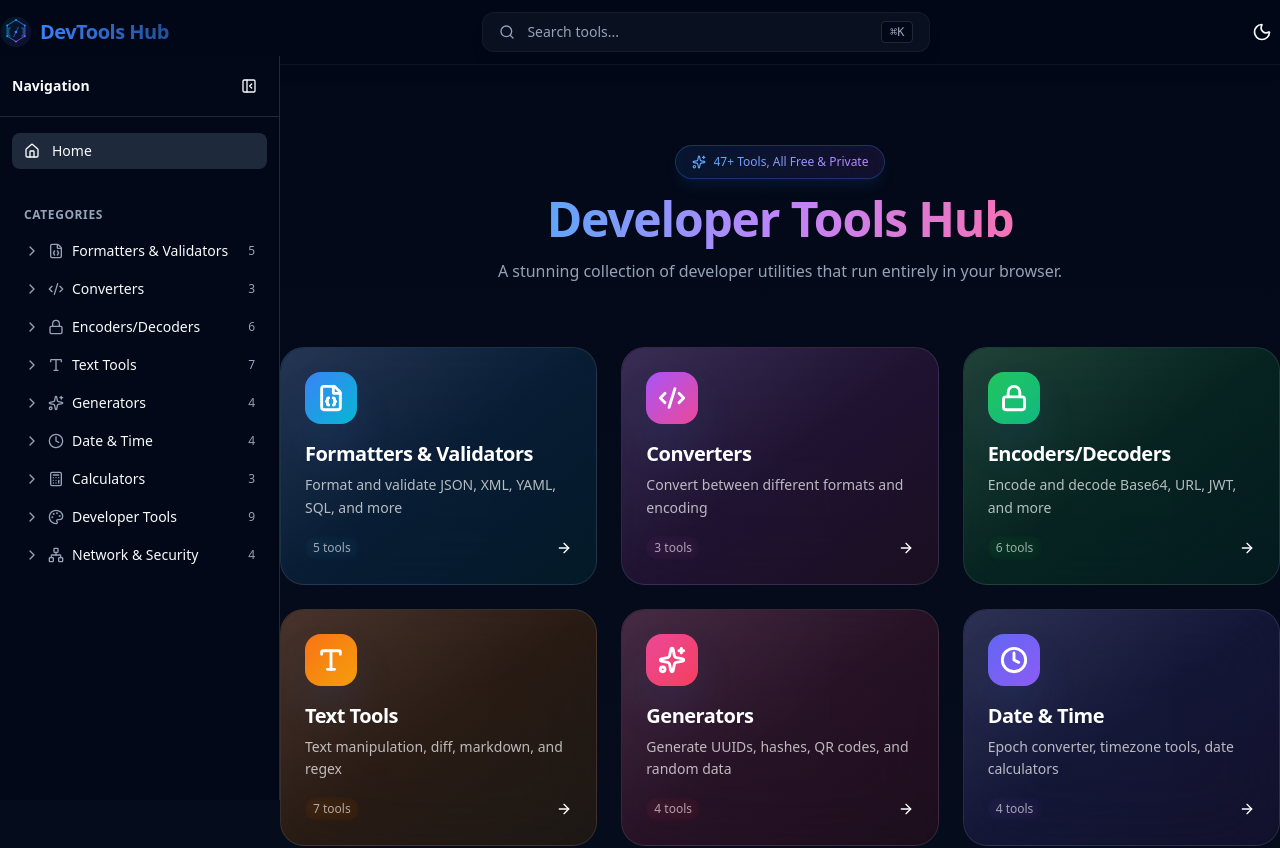
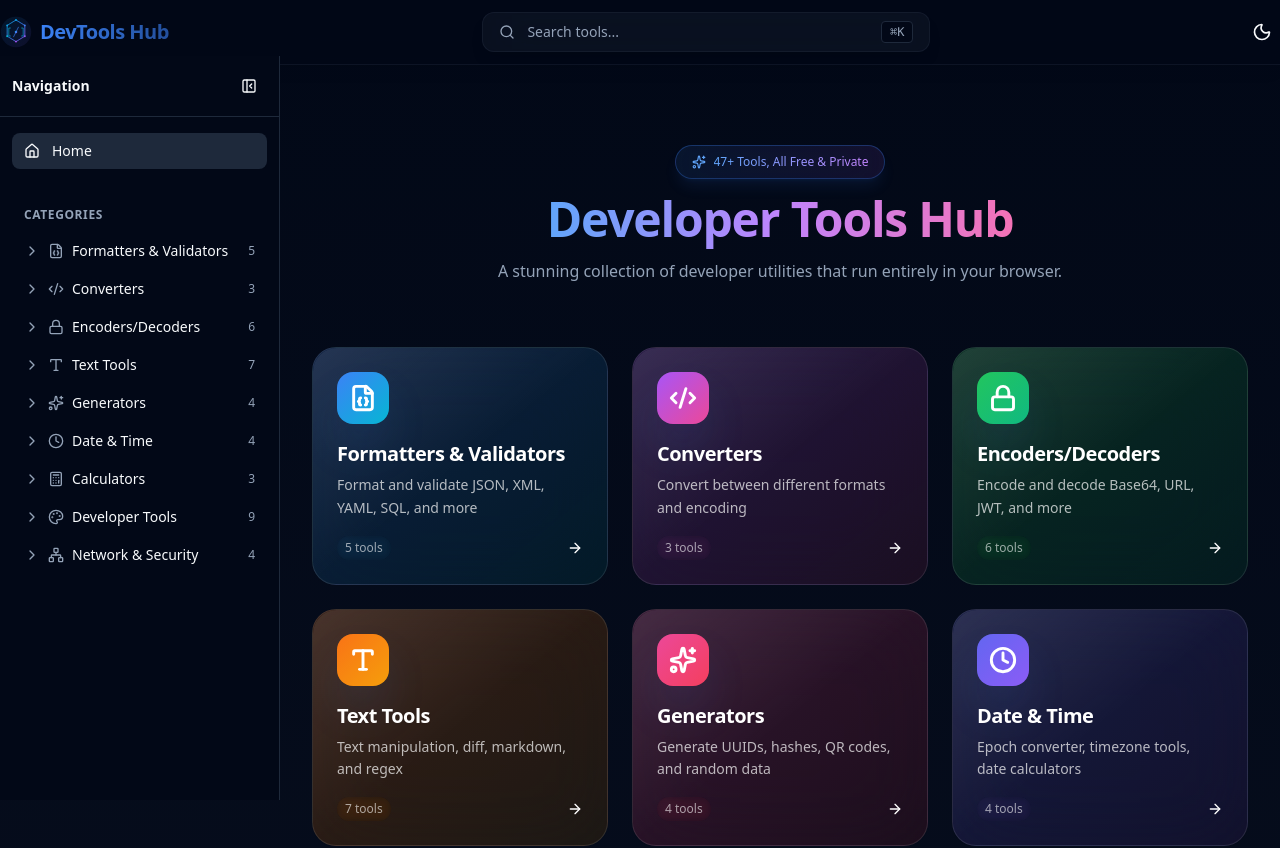
Before and after one commit to djig/devtools_hub, a React (Vite) app: page / in a window 1280 px wide. Shown: the top 848 px of the page. Built offline with nearby package versions, Linux system fonts and the light colour scheme.

Commit message:
added padding to the right container

```diff
--- a/src/components/layout/Layout.tsx
+++ b/src/components/layout/Layout.tsx
@@ -15,7 +15,7 @@ export function Layout({ children }: LayoutProps) {
       <div className="flex flex-1">
         <Sidebar />
         <main className="flex-1">
-          <div className="container py-8 md:py-12">
+          <div className="container py-8 md:py-12 pl-4 md:pl-8 pr-4 md:pr-8">
             {children}
           </div>
         </main>
```
